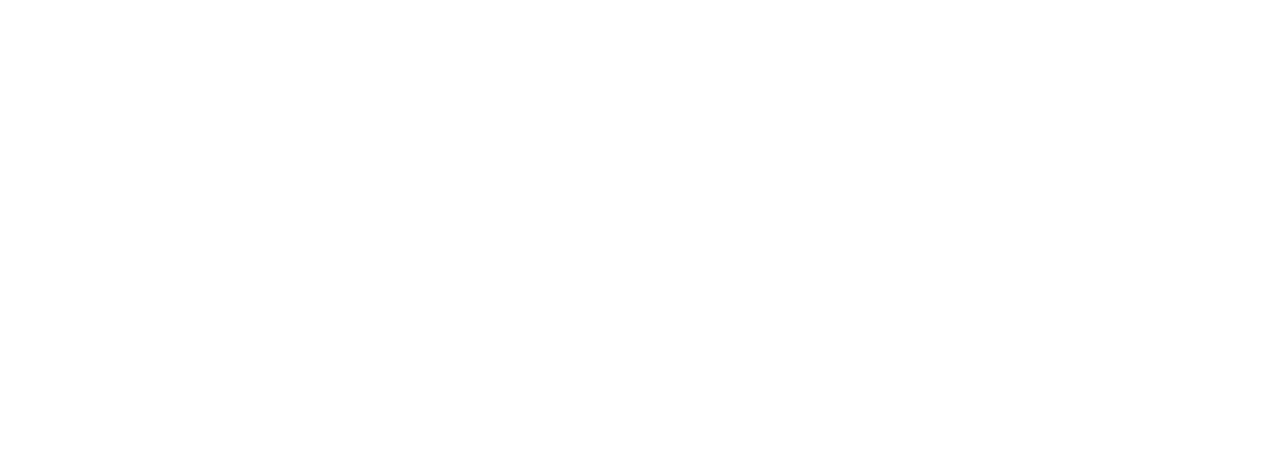
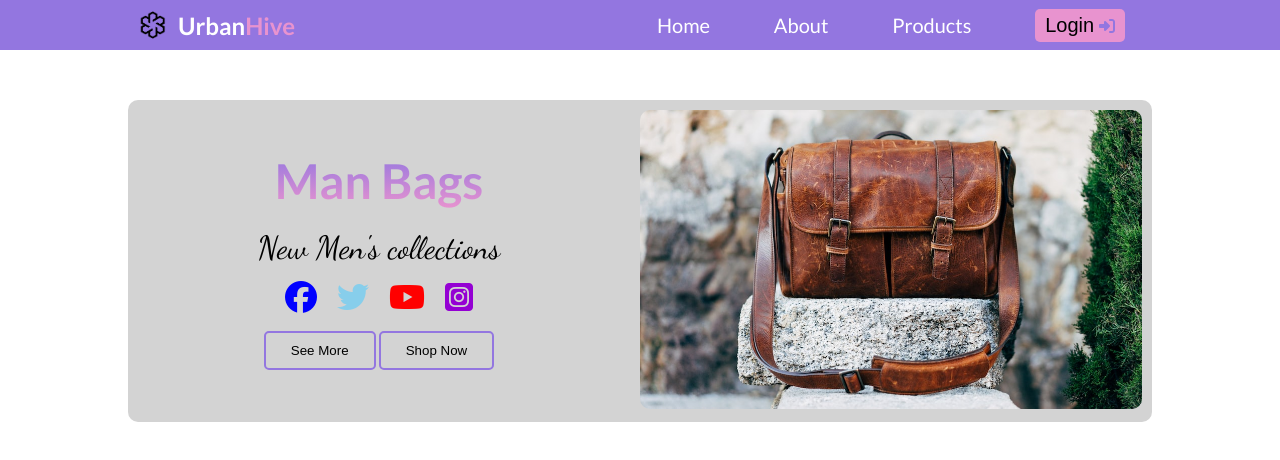
Before and after one commit to azizul96/bag-e-commerce, a plain HTML site: page index.html in a window 1280 px wide. Drawn offline with Linux system fonts and the light colour scheme.

Commit message:
nav and banner added

```diff
--- a/index.html
+++ b/index.html
@@ -3,10 +3,51 @@
 <head>
     <meta charset="UTF-8">
     <meta name="viewport" content="width=device-width, initial-scale=1.0">
-    <title>Document</title>
+    <title>Urban Hive</title>
+    <link rel="preconnect" href="https://fonts.googleapis.com">
+    <link rel="preconnect" href="https://fonts.gstatic.com" crossorigin>
+    <link href="https://fonts.googleapis.com/css2?family=Lato:wght@300;400;700;900&family=Open+Sans:wght@400;700;800&family=Work+Sans:wght@400;500;600;700;800&display=swap" rel="stylesheet">
+    <link rel="preconnect" href="https://fonts.googleapis.com">
+    <link rel="preconnect" href="https://fonts.gstatic.com" crossorigin>
+    <link href="https://fonts.googleapis.com/css2?family=Dancing+Script&family=Lato:wght@300;400;700;900&family=Open+Sans:wght@400;700;800&family=Work+Sans:wght@400;500;600;700;800&display=swap" rel="stylesheet">
+    <script src="https://kit.fontawesome.com/4b53cf44c7.js" crossorigin="anonymous"></script>
     <link rel="stylesheet" href="style.css">
 </head>
 <body>
+    <header class="header">
+        <nav class="nav-section">
+            <div class="logo-container">
+                <img class="nav-logo" src="./nav-image/urban-hive.png" alt="">
+                <h1>Urban<span class="pink">Hive</span></h1>
+            </div>
+            <div class="nav-container">
+                <a href="">Home</a>
+                <a href="">About</a>
+                <a href="">Products</a>
+                <button class="btn-login"><a href="">Login</a><i class="fa-solid fa-right-to-bracket"></i></button>
+            </div>
+        </nav>
+    </header>
+    <!--  -->
+    <section class="banner">
+        <div class="banner-container">
+            <div class="banner-copy">
+                <h1 class="banner-title">Man Bags</h1>
+                <p class="banner-tagline">New Men's collections</p>
+                <div class="social-media">
+                    <span style="color: blue;"><i class="fa-brands fa-facebook"></i></span>
+                    <span style="color: skyblue;"><i class="fa-brands fa-twitter"></i></span>
+                    <span style="color: red;"><i class="fa-brands fa-youtube"></i></span>
+                    <span style="color: darkviolet;"><i class="fa-brands fa-square-instagram"></i></span>
+                </div>
+                <button class="banner-btn">See More</button>
+                <button class="banner-btn">Shop Now</button>
+            </div>
+            <div class="banner-image">
+                <img src="./banner-image/bag-picture.jpg" alt="">
+            </div>
 
+        </div>
+    </section>
 </body>
 </html>
--- a/style.css
+++ b/style.css
@@ -0,0 +1,115 @@
+*{
+    margin: 0;
+    padding: 0;
+}
+body{
+    font-family: 'Lato';
+    /* font-family: 'Dancing Script', cursive; */
+}
+.header{
+    background-color: rgb(147, 118, 224);
+    color: white;
+
+}
+.nav-section{
+    display: flex;
+    justify-content: space-between;
+    align-items: center;
+    width: 80%;
+    margin: 0 auto;
+}
+.logo-container{
+    display: flex;
+    justify-content: center;
+    align-items: center;
+}
+.nav-logo{
+    width: 50px;
+}
+.nav-container{
+    display: flex;
+    justify-content: space-around;
+    align-items: center;
+    gap: 30px;
+    width: 50%;
+
+}
+.nav-container a{
+    text-decoration: none;
+    font-size: 1.25rem;
+    color: white;
+}
+.pink{
+    color: rgb(232, 147, 207);
+}
+.btn-login{
+    background-color: rgb(232, 147, 207);
+    padding: 5px 10px;
+    border: none;
+    border-radius: 5px;
+    margin-right: 10px;
+}
+.btn-login a{
+    color: black;
+}
+.btn-login i{
+    color: rgb(147, 118, 224);
+    font-size: 1rem;
+    margin-left: 5px;
+}
+/*  */
+.banner{
+    width: 80%;
+    background-color: #D3D3D3;
+    margin: 50px auto 0;
+    border-radius: 10px;
+}
+.banner-container{
+    display: flex;
+    justify-content: space-between;
+    align-items: center;
+}
+.banner-copy{
+    width: 50%;
+    text-align: center;
+}
+.banner-title{
+    font-size: 3rem;
+    background-image: linear-gradient(rgb(147, 118, 224), rgb(232, 147, 207));
+    background-clip: text;
+    color: transparent;
+    -webkit-background-clip: text;
+    margin-bottom: 20px;
+    font-weight: bold
+}
+.banner-tagline{
+    font-size: 2rem;
+    font-family: "Dancing Script", cursive;
+}
+.social-media{
+    font-size: 2rem;
+    display: flex;
+    justify-content: center;
+    gap: 20px;
+    margin-top: 10px;
+    margin-bottom: 15px;
+}
+.banner-btn{
+    background-color: transparent;
+    border-width: 2px;
+    border-style: solid;
+    border-color: rgb(147, 118, 224);
+    border-image: initial;
+    padding: 10px 25px;
+    border-radius: 5px;
+}
+.banner-image{
+    width: 50%;
+    padding: 10px;
+}
+.banner-image img{
+    width: 100%;
+    height: 100%;
+    object-fit: cover;
+    border-radius: 10px;
+}
```
Also changed, not shown: banner-image/bag-picture.jpg (added), customer-picture/person.png (added), discount/React-removebg-preview.png (added), nav-image/urban-hive.png (added), products/bag.png (added).
